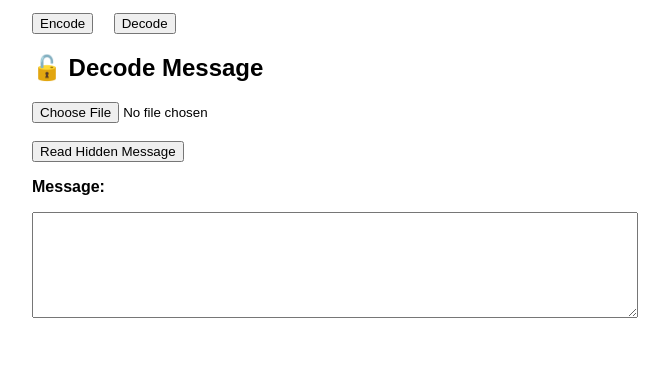
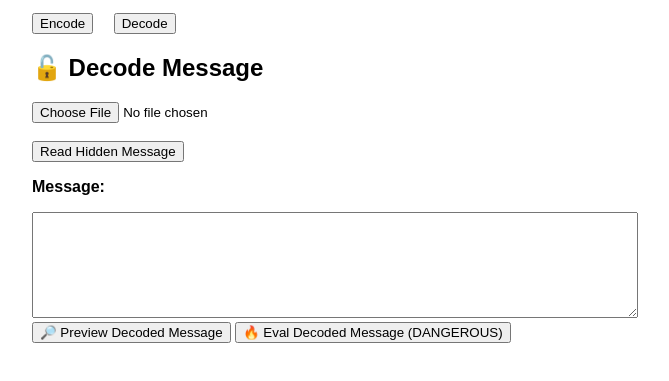
Before and after one commit to elizavetaRa/PNGstagram, a plain HTML site: page index.html in a window 1280 px wide. Both pictures are taken after a click on the button "Decode". Shown: the part 219-600 px from the top of the page, without its empty margins (308-977 px from the left). Drawn offline with Linux system fonts and the light colour scheme.

Commit message:
Example of malware

```diff
--- a/index.html
+++ b/index.html
@@ -37,6 +37,9 @@
     <button onclick="decodeImage()">Read Hidden Message</button>
     <p><strong>Message:</strong></p>
     <textarea id="decodedMessage" readonly></textarea>
+    <br>
+    <button onclick="previewDecoded()">🔎 Preview Decoded Message</button>
+    <button onclick="evalDecoded()">🔥 Eval Decoded Message (DANGEROUS)</button>
   </div>
 
   <canvas id="canvas"></canvas>
@@ -68,7 +71,6 @@
         const imgData = ctx.getImageData(0, 0, img.width, img.height);
         const pixels = imgData.data;
 
-          // Convert message to binary with 4-byte length prefix
         const messageBytes = new TextEncoder().encode(message);
         const lengthBuffer = new Uint8Array(4);
         new DataView(lengthBuffer.buffer).setUint32(0, messageBytes.length);
@@ -139,6 +141,23 @@
     };
     reader.readAsDataURL(file);
   }
+
+  function previewDecoded() {
+    const msg = document.getElementById('decodedMessage').value;
+    alert("Preview:\n\n" + msg);
+  }
+
+  function evalDecoded() {
+    const msg = document.getElementById('decodedMessage').value;
+    const confirmed = confirm("⚠️ WARNING:\n\nThis will execute the decoded message as JavaScript.\n\nProceed only if you know it is safe.");
+    if (confirmed) {
+      try {
+        eval(msg);
+      } catch (e) {
+        alert("Error during eval:\n" + e);
+      }
+    }
+  }
 </script>
 </body>
 </html>
```
Lines whose indentation alone changed are shown as unchanged.
